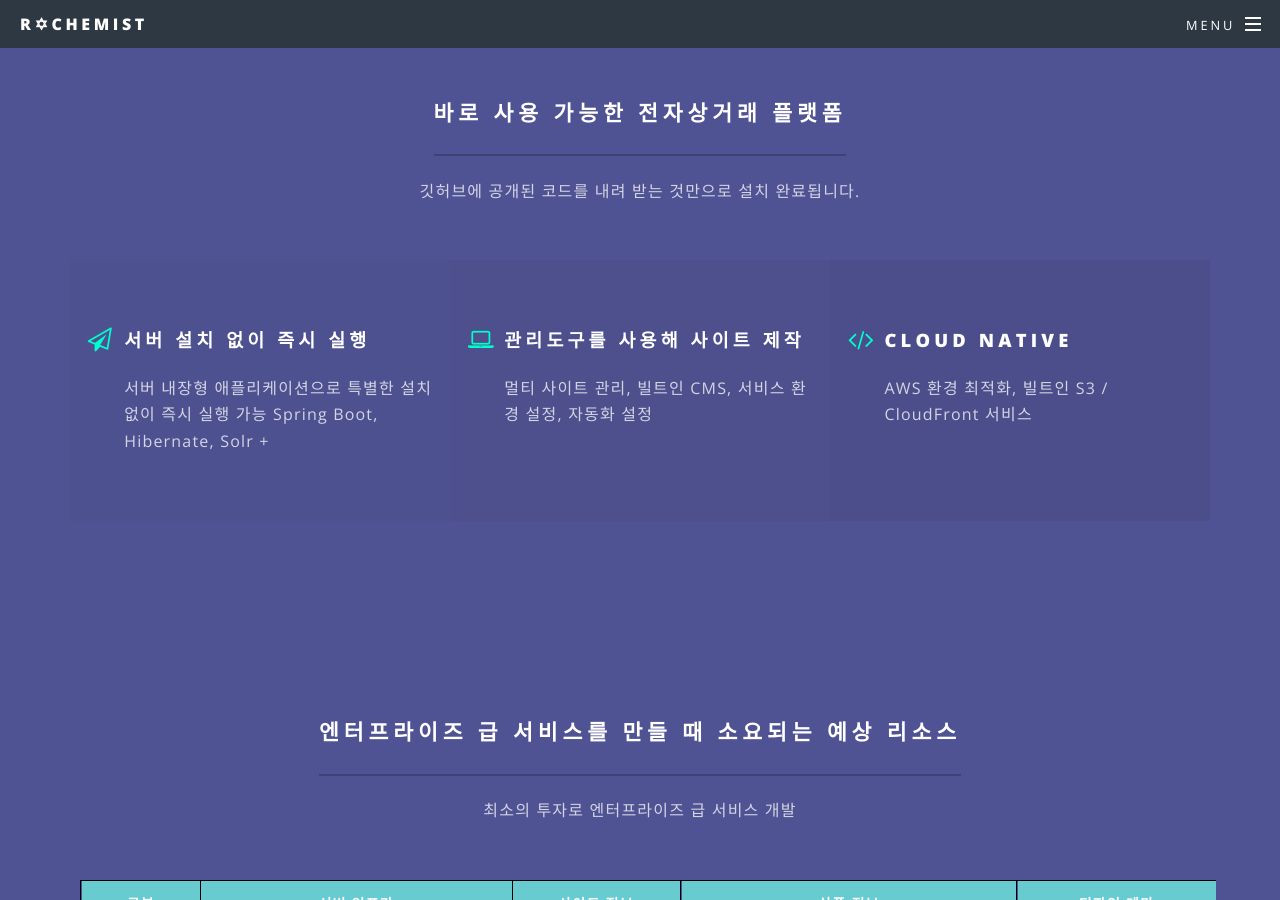
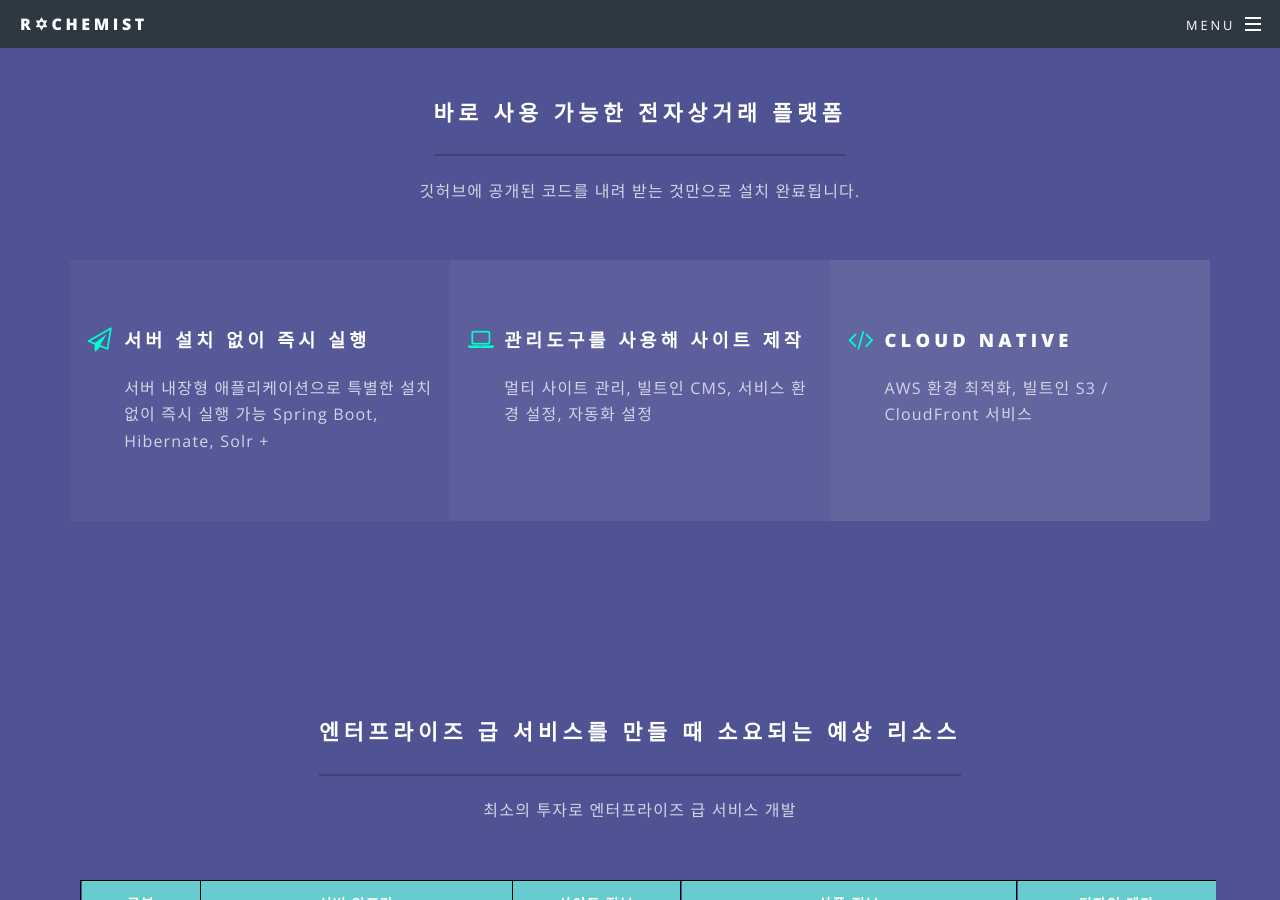
Before and after one commit to rchemist/rchemist.github.io, a Jekyll site: the page built from index.html, in a window 1280 px wide and 900 px high, scrolled down 902 px. Built offline with Jekyll 4.4.1, drawn with Linux system fonts in a browser that asks for light colours.

```diff
--- a/css/main.scss
+++ b/css/main.scss
@@ -901,10 +901,10 @@ $baseurl: '{{ site.baseurl }}/images';
 			width: 33%;
 
 			@for $i from 1 through _misc(max-features) {
-				$j: 0.02 * $i;
+				$j: 0.035 * $i;
 
 				&:nth-child(#{$i}) {
-					background-color: rgba(0,0,0, $j);
+					background-color: rgba(255,255,255, $j);
 				}
 			}
 
```
